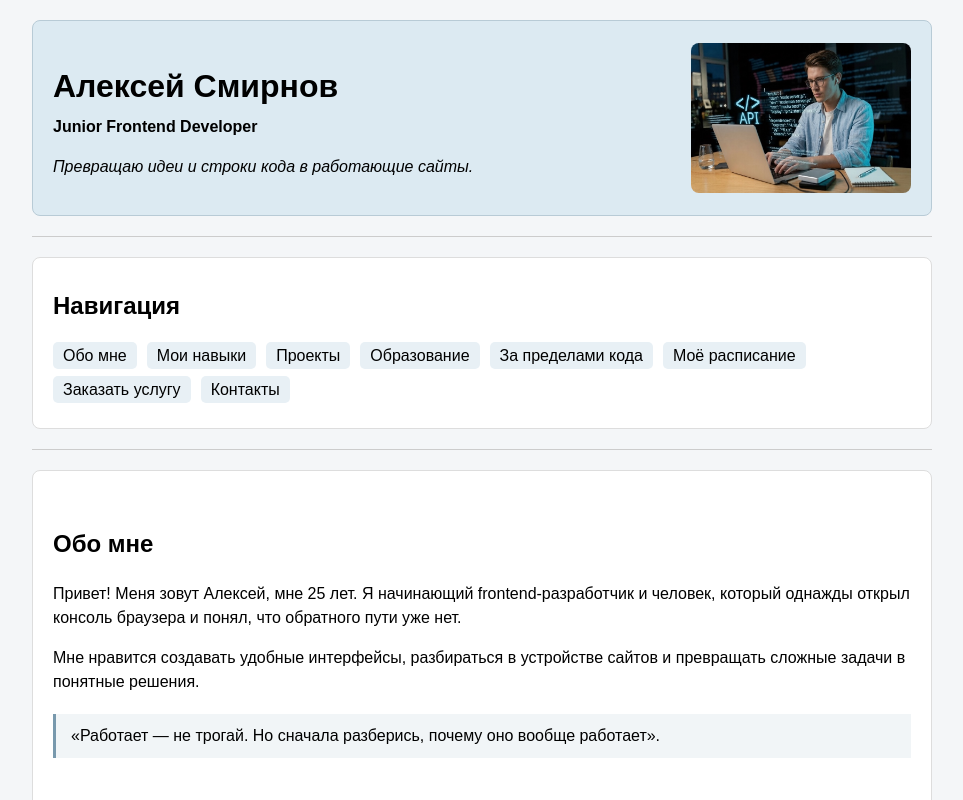
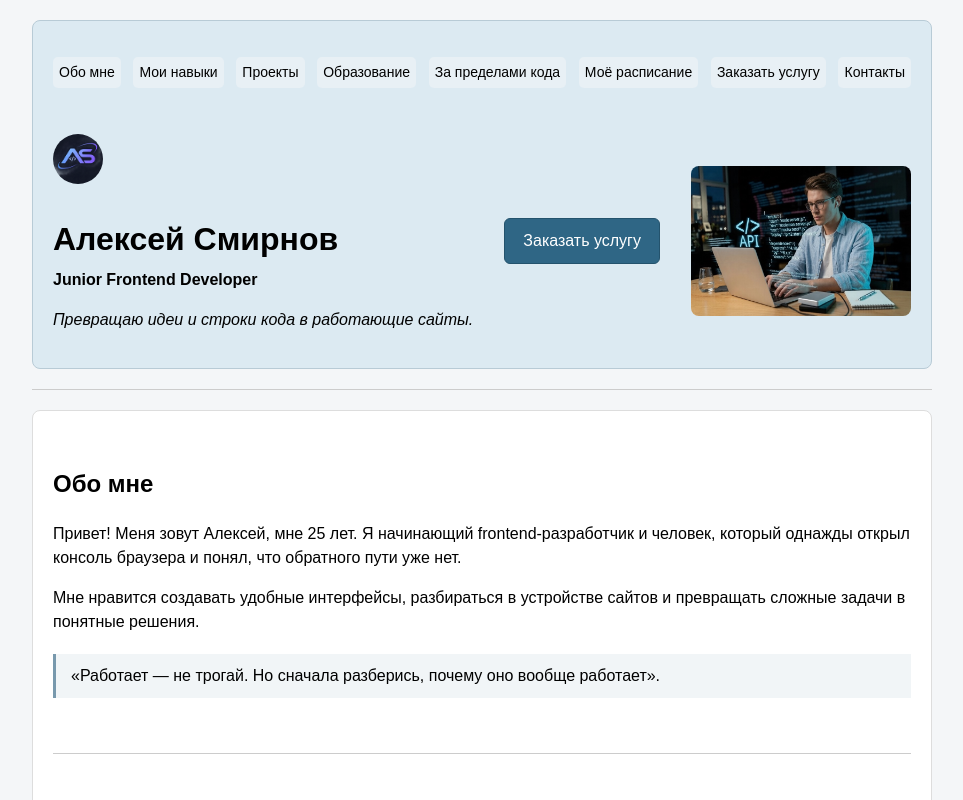
Before and after one commit to azhbay/homework-4, a plain HTML site: page index.html in a window 1280 px wide. Shown: the top 800 px of the page, without its empty margins (158-1121 px from the left). Drawn offline with Linux system fonts and the light colour scheme.

Commit message:
изменила навигацию, добавила ее внутрь header, адаптировала сайт под разные разрешеня экрана

```diff
--- a/css/header.css
+++ b/css/header.css
@@ -1,14 +1,33 @@
 header {
     display: flex;
+    flex-wrap: wrap;
     align-items: center;
     justify-content: space-between;
-    gap: 30px;
+    gap: 20px;
     padding: 20px;
     background-color: #dceaf2;
     border: 1px solid #b8cbd6;
     border-radius: 8px;
 }
 
+header nav {
+    order: -1;
+    flex: 1 1 100%;
+    min-width: 0;
+    width: 100%;
+    box-sizing: border-box;
+    margin: 0 0 10px;
+}
+
+header nav ul {
+    display: flex;
+    flex-wrap: nowrap;
+    justify-content: space-between;
+    align-items: center;
+    gap: 8px;
+    padding: 0;
+    list-style: none;
+}
 header h1 {
     margin-bottom: 5px;
 }
@@ -22,3 +41,30 @@ header img {
     margin-top: 0;
     border-radius: 8px;
 }
+.header-button {
+    display: inline-block;
+    padding: 10px 18px;
+    background-color: #2f6685;
+    color: white;
+    text-decoration: none;
+    border-radius: 6px;
+    border: 1px solid #24536d;
+    white-space: nowrap;
+}
+
+.header-button:hover {
+    background-color: #24536d;
+}
+.header-info {
+    display: flex;
+    flex-direction: column;
+    align-items: flex-start;
+    gap: 10px;
+}
+.site-logo {
+    width: 50px;
+    height: 50px;
+    border-radius: 50%;
+    object-fit: cover;
+    flex-shrink: 0;
+}
--- a/css/navigation.css
+++ b/css/navigation.css
@@ -1,27 +1,36 @@
 nav {
-    margin-top: 15px;
-    padding: 10px 20px;
-    background-color: white;
-    border: 1px solid #dddddd;
-    border-radius: 8px;
+    box-sizing: border-box;
+    max-width: 100%;
 }
 
 nav ul {
     display: flex;
-    flex-wrap: wrap;
-    gap: 10px;
+    flex-wrap: nowrap;
+    justify-content: space-between;
+    align-items: center;
+    gap: 5px;
+    width: 100%;
+    min-width: 0;
     padding: 0;
     list-style: none;
+    box-sizing: border-box;
 }
 
 nav li {
+    flex: 0 0 auto;
+    width: auto;
+    min-width: 0;
     margin: 0;
 }
 
 nav a {
+    display: block;
+    box-sizing: border-box;
+    padding: 5px 6px;
     color: black;
+    font-size: 14px;
     text-decoration: none;
-    padding: 5px 10px;
+    white-space: nowrap;
     background-color: #e8f0f5;
     border-radius: 5px;
 }
--- a/css/responsive.css
+++ b/css/responsive.css
@@ -19,3 +19,9 @@
         flex-direction: column;
     }
 }
+@media (max-width: 900px) {
+    header nav ul {
+        flex-wrap: wrap;
+        justify-content: center;
+    }
+}
--- a/css/table.css
+++ b/css/table.css
@@ -36,3 +36,11 @@ td.available {
     color: #246b36;
     font-weight: bold;
 }
+.table-container {
+    width: 100%;
+    overflow-x: auto;
+}
+
+.table-container table {
+    min-width: 600px;
+}
--- a/index.html
+++ b/index.html
@@ -9,28 +9,18 @@
 </head>
 
 <body>
-
 <header id="top">
+    <div class="header-info">
+        <img src="images/logo.png" alt="Логотип AS" class="site-logo">
 
         <div class="header-text">
             <h1>Алексей Смирнов</h1>
             <p><strong>Junior Frontend Developer</strong></p>
             <p><em>Превращаю идеи и строки кода в работающие сайты.</em></p>
         </div>
-
-    <img
-        src="images/laptop.jpeg"
-        alt="a man sitting beside his laptop"
-        width="220"
-        height="150"
-    >
-
-</header>
-    <hr>
+    </div>
 
       <nav>
-        <h2>Навигация</h2>
-
         <ul>
             <li><a href="#about">Обо мне</a></li>
             <li><a href="#skills">Мои навыки</a></li>
@@ -43,6 +33,17 @@
         </ul>
     </nav>
 
+
+    <a href="#order" class="header-button">Заказать услугу</a>
+
+    <img
+        src="images/laptop.jpeg"
+        alt="a man sitting beside his laptop"
+        width="220"
+        height="150"
+    >
+
+</header>
     <hr>
 
     <main>
@@ -190,6 +191,7 @@
 <section id="schedule">
     <h2>Моё расписание на текущую неделю:</h2>
 
+   <div class="table-container">
     <table>
         <caption>Записывайтесь в любой свободный слот:</caption>
 
@@ -330,6 +332,7 @@
             </tr>
         </tbody>
     </table>
+    </div>
 </section>
 
 <hr>
```
Also changed, not shown: images/logo.png (added). Lines whose indentation alone changed are shown as unchanged.
